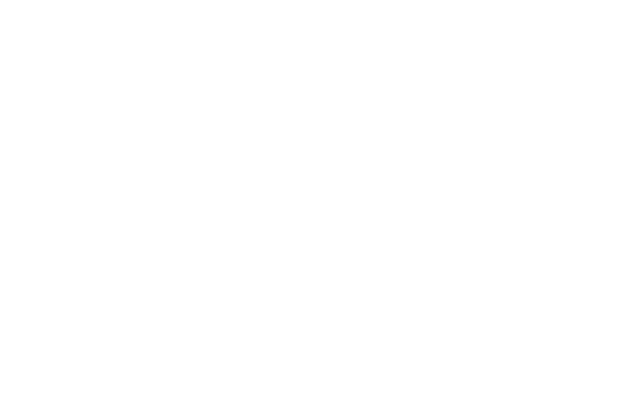
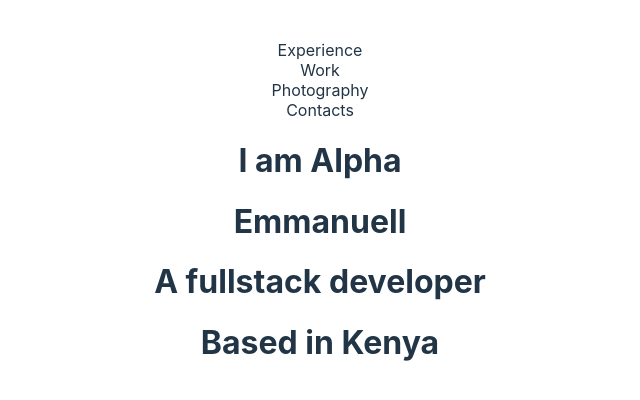
Before and after one commit to ealpha072/portfolio, a React (Vite) app in the folder frontend/: page / in a window 1280 px wide. Shown: the top 400 px of the page, without its empty margins (320-960 px from the left). Built offline with nearby package versions, Linux system fonts and the light colour scheme.

Commit message:
Initial page

```diff
--- a/frontend/src/App.jsx
+++ b/frontend/src/App.jsx
@@ -1,16 +1,28 @@
 import "./App.css";
+import headerStyles from "../src/styles/Header.module.css"
 
 const App = () => {
     return (
         <>
-            <div className="first-container">
-                <div className="left"></div>
-                <div className="right">
-                    <div className="header">
-                        <header></header>
+            <div >
+                <nav className={headerStyles.mainHedaer }>
+                    <div>
+                        <div>Experience</div>
+                        <div>Work</div>
+                        <div>Photography</div>
+                        <div>Contacts</div>
+                    </div>
+                </nav>
+
+                <div className="secondDiv">
+                    <div className="imageDiv"></div>
+                    <div className="textDiv">
+                        <h1>I am Alpha </h1>
+                        <h1>Emmanuell</h1>
+                        <h1>A fullstack developer</h1>
+                        <h1>Based in Kenya</h1>
                     </div>
                 </div>
-                <div className="image"></div>
             </div>
         </>
     );
```
